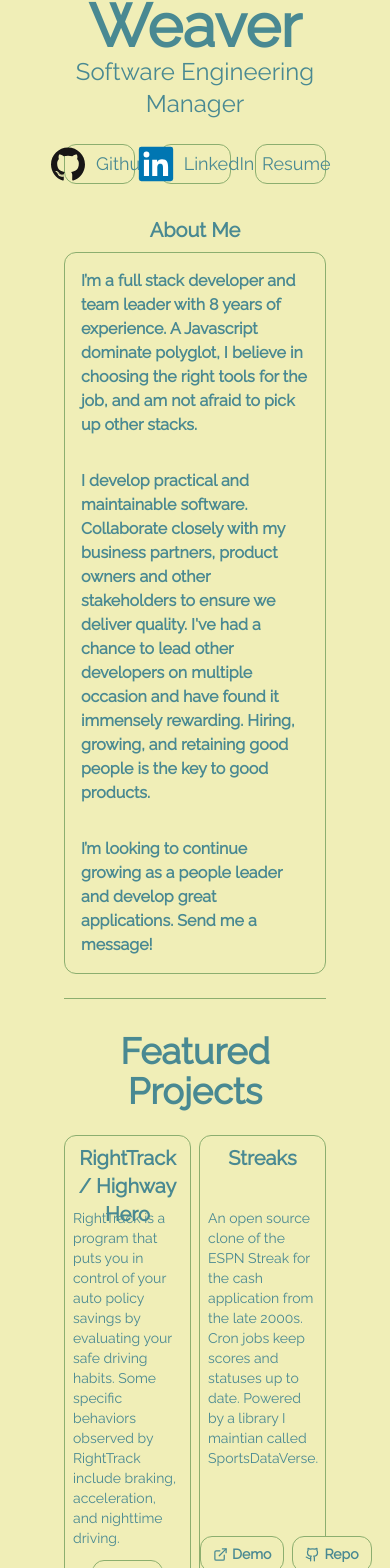
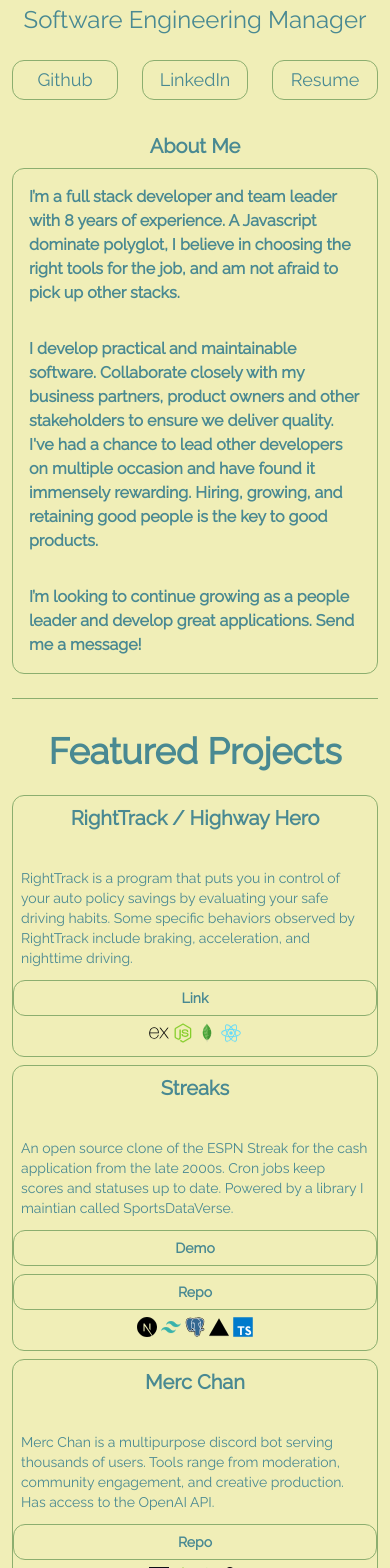
Before and after one commit to unmonk/weaverscott, a Next.js app: page / in a window 390 px wide. Shown: the part 264-1832 px from the top of the page. Built offline with nearby package versions, Linux system fonts and the light colour scheme.

Commit message:
fixed some mobile spacing

```diff
--- a/app/layout.tsx
+++ b/app/layout.tsx
@@ -21,7 +21,7 @@ export default function RootLayout({
   children: React.ReactNode;
 }) {
   return (
-    <html lang="en">
+    <html lang="en" suppressHydrationWarning>
       <body className={inter.className}>
         <ThemeProvider attribute="class" defaultTheme="system" enableSystem>
           <main className="flex min-h-screen flex-col">
--- a/app/page.tsx
+++ b/app/page.tsx
@@ -5,7 +5,7 @@ import Header from "@/components/header";
 
 export default function Home() {
   return (
-    <div className="p-16 items-center text-center flex-1 justify-between xl:self-center xl:w-3/4">
+    <div className="p-3 md:p-16 items-center text-center flex-1 justify-between xl:self-center xl:w-3/4">
       <Header />
       <section>
         <About />
--- a/components/project.tsx
+++ b/components/project.tsx
@@ -30,11 +30,11 @@ const Project: FC<ProjectProps> = ({
           {description}
         </p>
       </div>
-      <div className="flex flex-row gap-2 py-1 justify-evenly">
+      <div className="flex flex-col md:flex-row gap-2 py-1 justify-evenly">
         {demo && (
           <Button variant="outline" size="sm" className="rounded-xl" asChild>
             <a href={demo} target="_blank" rel="noopener noreferrer">
-              <ExternalLinkIcon size={15} className="mr-1" />
+              <ExternalLinkIcon size={15} className="mr-1 md:block hidden" />
               <b>Demo</b>
             </a>
           </Button>
@@ -42,7 +42,7 @@ const Project: FC<ProjectProps> = ({
         {external && (
           <Button variant="outline" size="sm" className="rounded-xl" asChild>
             <a href={external} target="_blank" rel="noopener noreferrer">
-              <ExternalLinkIcon size={15} className="mr-1" />
+              <ExternalLinkIcon size={15} className="mr-1 md:block hidden" />
               <b>Link</b>
             </a>
           </Button>
@@ -50,7 +50,7 @@ const Project: FC<ProjectProps> = ({
         {repo && (
           <Button variant="outline" size="sm" className="rounded-xl" asChild>
             <a href={repo} target="_blank" rel="noopener noreferrer">
-              <GithubIcon size={15} className="mr-1" />
+              <GithubIcon size={15} className="mr-1 md:block hidden" />
               <b>Repo</b>
             </a>
           </Button>
@@ -81,7 +81,7 @@ const Project: FC<ProjectProps> = ({
 
 const Projects: FC = () => {
   return (
-    <div className="grid grid-cols-2 sm:grid-cols-3 lg:grid-cols-4 xl:grid-cols-5 gap-2">
+    <div className="grid grid-cols-1 sm:grid-cols-2  md:grid-cols-3 lg:grid-cols-4 xl:grid-cols-5 gap-2">
       {projects.map((project) => {
         return <Project project={project} key={project.name} />;
       })}
--- a/components/socials.tsx
+++ b/components/socials.tsx
@@ -19,7 +19,7 @@ const Socials: FC<SocialsProps> = ({}) => {
             alt="Github"
             width={40}
             height={40}
-            className="mr-2 h-10 w-10 p-0.5"
+            className="mr-2 h-10 w-10 p-0.5 md:block hidden"
           />
           <span className="text-lg">Github</span>
         </a>
@@ -36,15 +36,18 @@ const Socials: FC<SocialsProps> = ({}) => {
             alt="LinkedIn"
             width={40}
             height={40}
-            className="mr-2 h-10 w-10 p-0.5"
+            className="mr-2 h-10 w-10 p-0.5 md:block hidden"
           />
           <span className="text-lg">LinkedIn</span>
         </a>
       </Button>
 
-      <Button variant="outline" className="rounded-xl  p-1" asChild>
+      <Button variant="outline" className="rounded-xl p-1" asChild>
         <a href="/ScottWeaverResume.pdf" download>
-          <DownloadIcon className="mr-2 h-10 w-10 p-0.5" color="black" />
+          <DownloadIcon
+            className="mr-2 h-10 w-10 p-0.5 md:block hidden"
+            color="black"
+          />
           <span className="text-lg">Resume</span>
         </a>
       </Button>
```
